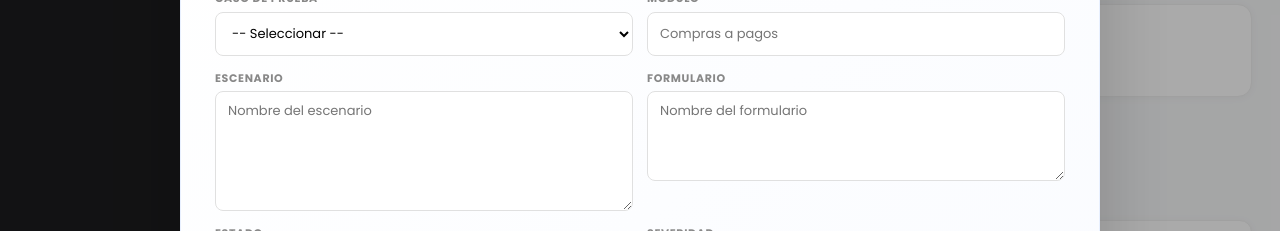
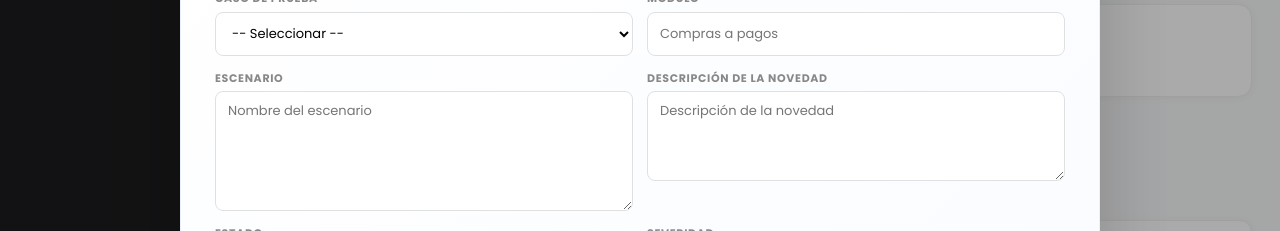
Before and after one commit to augustogarcia202512-source/panamericana-testing, a React (Vite) app: page / in a window 1280 px wide. Both pictures are taken after a click on the button "+ Issue". Shown: the part 176-407 px from the top of the page. Built offline with nearby package versions, Linux system fonts and the light colour scheme.

Commit message:
Nuevo ajuste de diseño en la paginav10

```diff
--- a/src/App.jsx
+++ b/src/App.jsx
@@ -276,7 +276,7 @@ function exportToCSV(proj, tests = proj.tests) {
   const a=document.createElement("a");a.href=URL.createObjectURL(blob);a.download=`${proj.name}_TCs.csv`;a.click();
 }
 function exportIssuesToCSV(proj, issuesList = proj.issues) {
-  const headers = ["ID","TC","Escenario","Formulario","Módulo","Observación","Estado","Severidad","Prioridad","Fecha Creación"];
+  const headers = ["ID","TC","Escenario","Descripción de la novedad","Módulo","Observación","Estado","Severidad","Prioridad","Fecha Creación"];
   const rows = issuesList.map(i=>[i.id,i.testId,i.escenario,i.formulario,i.modulo,i.observacion,i.estado,i.severidad,i.prioridad,i.fechaCreacion]);
   const csv = [headers,...rows].map(r=>r.map(c=>`"${(c||"").toString().replace(/"/g,'""')}"`).join(",")).join("\n");
   const blob = new Blob(["\uFEFF"+csv],{type:"text/csv;charset=utf-8;"});
@@ -836,7 +836,7 @@ function IssueFormModal({initial,issueId,testIds,onSave,onClose,darkMode}) {
         </Field>
         <Field label="Módulo"><input style={{...IS,minHeight:44}} value={form.modulo} onChange={e=>set("modulo",e.target.value)} placeholder="Compras a pagos"/></Field>
         <Field label="Escenario"><textarea style={{...IS,minHeight:120,resize:"vertical",whiteSpace:"pre-wrap",overflowWrap:"anywhere"}} value={form.escenario} onChange={e=>set("escenario",e.target.value)} placeholder="Nombre del escenario"/></Field>
-        <Field label="Formulario"><textarea style={{...IS,minHeight:90,resize:"vertical",whiteSpace:"pre-wrap",overflowWrap:"anywhere"}} value={form.formulario} onChange={e=>set("formulario",e.target.value)} placeholder="Nombre del formulario"/></Field>
+        <Field label="Descripción de la novedad"><textarea style={{...IS,minHeight:90,resize:"vertical",whiteSpace:"pre-wrap",overflowWrap:"anywhere"}} value={form.formulario} onChange={e=>set("formulario",e.target.value)} placeholder="Descripción de la novedad"/></Field>
         <Field label="Estado">
           <select style={{...IS,minHeight:44}} value={form.estado} onChange={e=>set("estado",e.target.value)}>
             {Object.keys(issueStatusConfig).map(k=><option key={k} value={k}>{k}</option>)}
@@ -871,6 +871,25 @@ function IssueFormModal({initial,issueId,testIds,onSave,onClose,darkMode}) {
   );
 }
 
+function ObservationModal({tc,initialText,onClose,onSave,darkMode}) {
+  const [text,setText]=useState(initialText||"");
+  const IS=darkMode?inputStyleDark:inputStyle;
+  return (
+    <Modal onClose={onClose} preventOutsideClose>
+      <ModalHeader title={`Observación ${tc.id}`} sub={tc.escenario} onClose={onClose}/>
+      <div style={{display:"flex",flexDirection:"column",gap:14}}>
+        <Field label="Escribe tu observación">
+          <textarea style={{...IS,minHeight:180,resize:"vertical",whiteSpace:"pre-wrap",overflowWrap:"anywhere"}} value={text} onChange={e=>setText(e.target.value)} placeholder="Ingresa la observación aquí..."/>
+        </Field>
+        <div style={{display:"flex",justifyContent:"flex-end",gap:10}}>
+          <Btn variant="ghost" onClick={onClose}>Cancelar</Btn>
+          <Btn disabled={!text.trim()} onClick={()=>onSave(text.trim())}>Guardar</Btn>
+        </div>
+      </div>
+    </Modal>
+  );
+}
+
 // ─── TC DETAIL MODAL ──────────────────────────────────────────────────────────
 function TcDetailModal({tc,onClose,onEdit,onDelete,onDuplicate,onAddComment}) {
   const sc=statusConfig[tc.estado]||statusConfig["No ejecutado"];
@@ -960,7 +979,7 @@ function IssueDetailModal({issue,onClose,onEdit,onDelete}) {
         <Btn small danger onClick={onDelete}>🗑️</Btn>
       </div>
       <div style={{display:"grid",gridTemplateColumns:"1fr 1fr 1fr",gap:11,marginBottom:14}}>
-        {[ ["Módulo",issue.modulo],["Formulario",issue.formulario],["Fecha Creación",issue.fechaCreacion || "—"], ["Fecha Solución",issue.fechaSolucion || "—"] ].map(([l,v])=>(
+        {[ ["Módulo",issue.modulo],["Descripción de la novedad",issue.formulario],["Fecha Creación",issue.fechaCreacion || "—"], ["Fecha Solución",issue.fechaSolucion || "—"] ].map(([l,v])=>(
           <div key={l} style={{background:"#f8f8f8",borderRadius:8,padding:"9px 12px"}}>
             <div style={{fontSize:10,color:"#aaa",textTransform:"uppercase",letterSpacing:"0.07em",fontWeight:700,marginBottom:3}}>{l}</div>
             <div style={{fontSize:12,color:"#333",fontWeight:600}}>{v}</div>
@@ -1018,6 +1037,7 @@ export default function App() {
   const [showTcForm,setShowTcForm]=useState(false);
   const [editTc,setEditTc]=useState(null);
   const [viewTc,setViewTc]=useState(null);
+  const [observationTc,setObservationTc]=useState(null);
   const [showIssueForm,setShowIssueForm]=useState(false);
   const [editIssue,setEditIssue]=useState(null);
   const [viewIssue,setViewIssue]=useState(null);
@@ -1598,13 +1618,13 @@ export default function App() {
                     <thead>
                       <tr style={{background:proj.color,color:"#fff"}}>
                         <th style={{padding:"11px 8px",width:24}}></th>
-                        {["ID","Área","Módulo","Escenario","Descripción","Responsable","Aprob.","Ejec.","Estado","Adj."].map(h=>(
+                        {["ID","Área","Módulo","Escenario","Descripción","Responsable","Aprob.","Ejec.","Estado","Adj.","Observación"].map(h=>(
                           <th key={h} style={{padding:"11px 13px",textAlign:"left",fontWeight:700,fontSize:10,letterSpacing:"0.06em",textTransform:"uppercase",whiteSpace:"nowrap"}}>{h}</th>
                         ))}
                       </tr>
                     </thead>
                     <tbody>
-                      {filteredTests.length===0&&(<tr><td colSpan={11} style={{padding:32,textAlign:"center",color:"#bbb",fontSize:13}}>Sin resultados.</td></tr>)}
+                      {filteredTests.length===0&&(<tr><td colSpan={12} style={{padding:32,textAlign:"center",color:"#bbb",fontSize:13}}>Sin resultados.</td></tr>)}
                       {filteredTests.map((t,i)=>{
                         const sc=statusConfig[t.estado]||statusConfig["No ejecutado"];
                         const realIndex=proj.tests.findIndex(x=>x.id===t.id);
@@ -1635,6 +1655,9 @@ export default function App() {
                             <td style={{padding:"9px 13px",textAlign:"center"}}>
                               {(t.attachments||[]).length>0&&<span style={{fontSize:12}} title={`${t.attachments.length} adjunto(s)`}>📎{t.attachments.length}</span>}
                               {(t.comentarios||[]).length>0&&<span style={{fontSize:12,marginLeft:4}} title={`${t.comentarios.length} comentario(s)`}>💬{t.comentarios.length}</span>}
+                            </td>
+                            <td style={{padding:"9px 13px"}} onClick={e=>e.stopPropagation()}>
+                              <Btn small variant="ghost" onClick={e=>{e.stopPropagation();setObservationTc(t);}}>📝 Observación</Btn>
                             </td>
                           </tr>
                         );
@@ -1862,13 +1885,13 @@ export default function App() {
                     <thead>
                       <tr style={{background:proj.color,color:"#fff"}}>
                         <th style={{padding:"11px 8px",width:24}}></th>
-                        {['TC','Escenario','Módulo','Observación'].map(h=>(
+                        {['TC','Escenario','Descripción de la novedad','Módulo','Observación'].map(h=>(
                           <th key={h} style={{padding:"11px 13px",textAlign:"left",fontWeight:700,fontSize:10,letterSpacing:"0.06em",textTransform:"uppercase",whiteSpace:"nowrap"}}>{h}</th>
                         ))}
                       </tr>
                     </thead>
                     <tbody>
-                      {filteredIssues.length===0&&(<tr><td colSpan={5} style={{padding:32,textAlign:"center",color:"#bbb",fontSize:13}}>Sin issues registrados.</td></tr>)}
+                      {filteredIssues.length===0&&(<tr><td colSpan={6} style={{padding:32,textAlign:"center",color:"#bbb",fontSize:13}}>Sin issues registrados.</td></tr>)}
                       {filteredIssues.map((issue,i)=>{
                         const realIndex=proj.issues.findIndex(x=>x.id===issue.id);
                         return (
@@ -1882,6 +1905,7 @@ export default function App() {
                             <td style={{padding:"9px 8px",textAlign:"center",color:"#ccc",cursor:"grab",fontSize:16}} onClick={e=>e.stopPropagation()} title="Arrastrar">⠿</td>
                             <td style={{padding:"9px 13px",color:DM.sub,whiteSpace:"nowrap",fontSize:12,letterSpacing:"0.02em"}}>{issue.testId||"—"}</td>
                             <td style={{padding:"9px 13px",fontWeight:700,color:darkMode?"#f4f7fb":DM.text,whiteSpace:"normal",wordBreak:"break-word",lineHeight:1.4,minWidth:240,maxWidth:420,letterSpacing:"0.1px",background:darkMode?"#202b3b":"#f7faff",borderRadius:8,border:darkMode?"1px solid #32445a":"1px solid #e8f0ff"}}>{issue.escenario}</td>
+                            <td style={{padding:"9px 13px",color:DM.sub,maxWidth:220,whiteSpace:"normal",wordBreak:"break-word",lineHeight:1.4}}>{issue.formulario||"—"}</td>
                             <td style={{padding:"9px 13px",color:DM.sub,whiteSpace:"nowrap"}}>{issue.modulo||"—"}</td>
                             <td style={{padding:"9px 13px",whiteSpace:"nowrap"}}>
                               <Btn small variant="ghost" onClick={e=>{e.stopPropagation();setViewIssue(issue);}}>Ver observación</Btn>
@@ -1903,6 +1927,9 @@ export default function App() {
       {showCicloForm&&<CicloFormModal initial={editCiclo} cicloId={editCiclo?.nombre} modulosList={[...new Set(tests.map(t=>t.proceso).filter(Boolean))]} onSave={saveCiclo} onClose={()=>{setShowCicloForm(false);setEditCiclo(null);}} darkMode={darkMode}/>}
       {showProjForm&&<ProjectFormModal initial={editProj} onSave={saveProject} onClose={()=>{setShowProjForm(false);setEditProj(null);}} darkMode={darkMode}/>}
       {showTcForm&&<TcFormModal initial={editTc} tcId={editTc?.id} onSave={saveTC} onClose={()=>{setShowTcForm(false);setEditTc(null);}} darkMode={darkMode}/>}
+      {observationTc&&<ObservationModal tc={observationTc} initialText="" darkMode={darkMode}
+        onClose={()=>setObservationTc(null)}
+        onSave={(text)=>{addComment(observationTc.id,text);setObservationTc(null);}} />}
       {viewTc&&!showTcForm&&(
         <TcDetailModal tc={viewTc} onClose={()=>setViewTc(null)}
           onEdit={()=>{setEditTc(viewTc);setViewTc(null);setShowTcForm(true);}}
```
